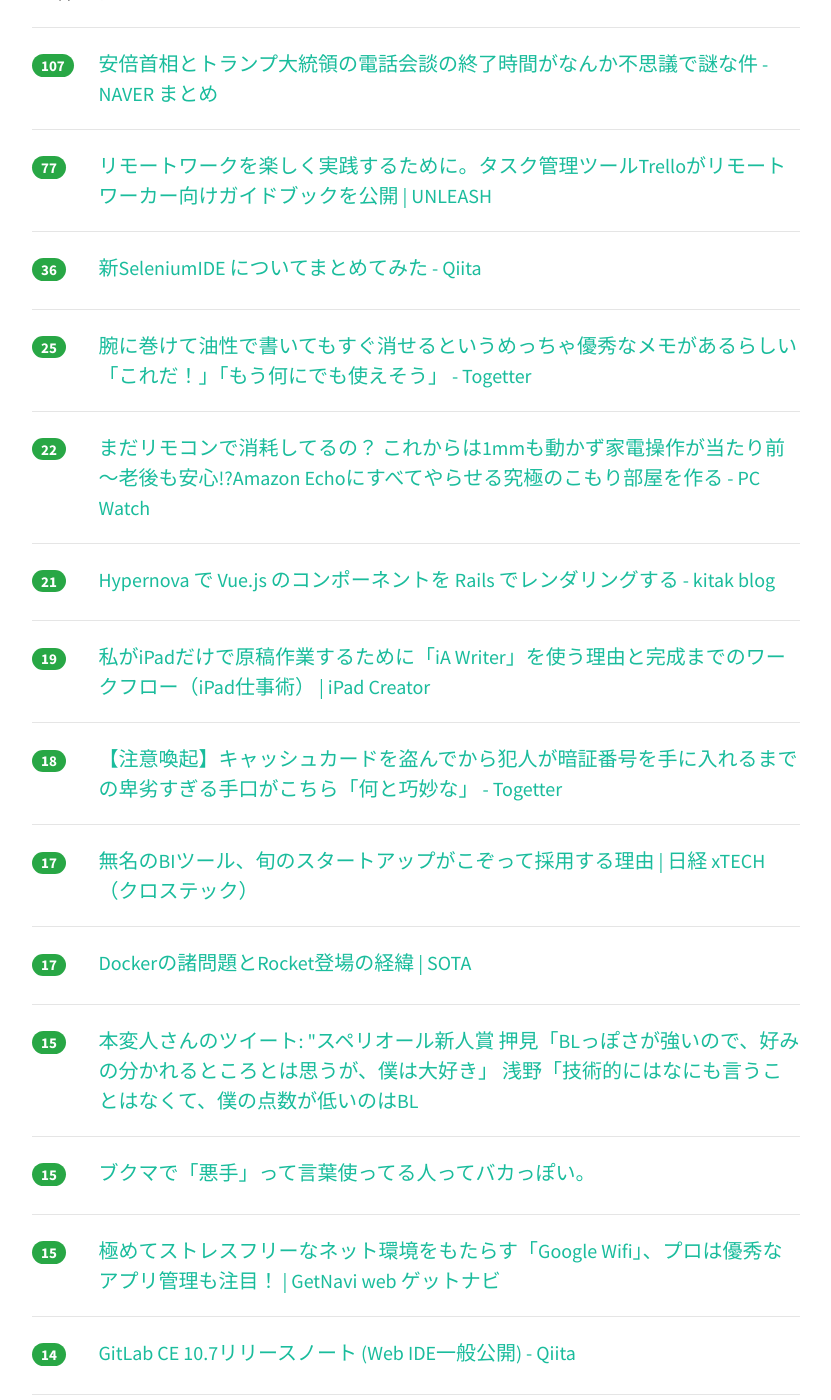
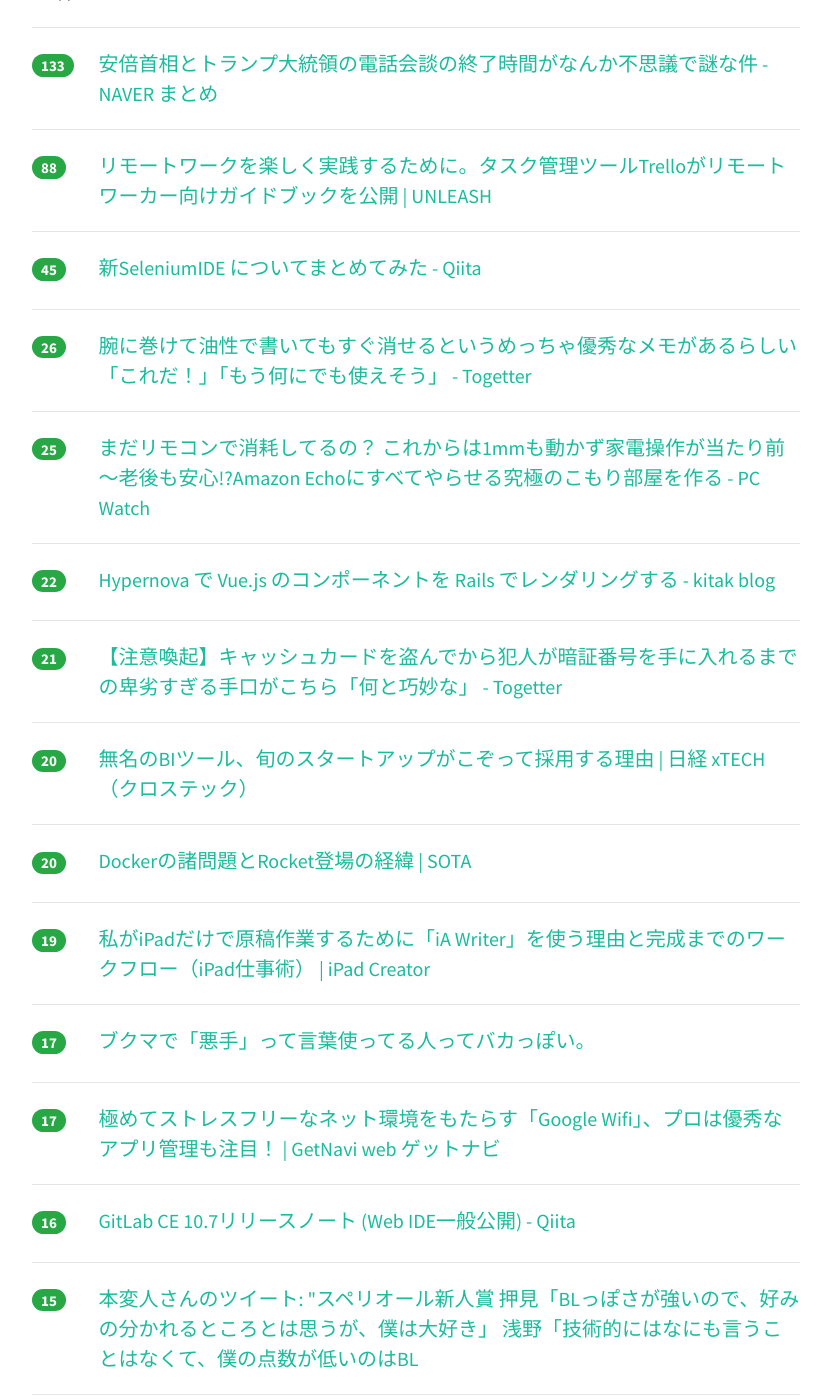
Before and after one commit to yatta47/hatena-matome-site, a Jekyll site: the page built from _posts/2018-04-29-hatena.md, in a window 1280 px wide and 1400 px high, scrolled down 346 px. Shown: the whole window, without its empty margins (224-1055 px from the left). Built offline with Jekyll 4.4.1, drawn with Linux system fonts in a browser that asks for light colours; nearby versions of some CDN libraries; part of the change alters nothing that is shown; some of the changed text lies outside the part shown.

Commit message:
Updated 2018-04-29

```diff
--- a/_posts/2018-04-29-hatena.md
+++ b/_posts/2018-04-29-hatena.md
@@ -1,39 +1,54 @@
 ---
 layout: post
 title:  "2018-04-29 はてぶIT"
-date:   2018-04-29 11:01:17
+date:   2018-04-29 12:02:04
 tags: [it-hotentry]
 ---
-23 件のデータあり
+28 件のデータあり
 
 <hr><div class="row">
-<div class="col-1"><span class="badge badge-pill badge-success h2">107</span></div>
+<div class="col-1"><span class="badge badge-pill badge-success h2">133</span></div>
 <div class="col-11"><a href='https://matome.naver.jp/odai/2152493256703171201' target='_blank'>安倍首相とトランプ大統領の電話会談の終了時間がなんか不思議で謎な件 - NAVER まとめ</a></div>
 </div>
 <hr>
 <div class="row">
-<div class="col-1"><span class="badge badge-pill badge-success h2">77</span></div>
+<div class="col-1"><span class="badge badge-pill badge-success h2">88</span></div>
 <div class="col-11"><a href='https://unleash.tokyo/2018/02/09/remote-work-guide-trello/' target='_blank'>リモートワークを楽しく実践するために。タスク管理ツールTrelloがリモートワーカー向けガイドブックを公開 | UNLEASH</a></div>
 </div>
 <hr>
 <div class="row">
-<div class="col-1"><span class="badge badge-pill badge-success h2">36</span></div>
+<div class="col-1"><span class="badge badge-pill badge-success h2">45</span></div>
 <div class="col-11"><a href='https://qiita.com/gluelan2013/items/0513c5331b6a67086308' target='_blank'>新SeleniumIDE についてまとめてみた - Qiita</a></div>
 </div>
 <hr>
 <div class="row">
-<div class="col-1"><span class="badge badge-pill badge-success h2">25</span></div>
+<div class="col-1"><span class="badge badge-pill badge-success h2">26</span></div>
 <div class="col-11"><a href='https://togetter.com/li/1222374' target='_blank'>腕に巻けて油性で書いてもすぐ消せるというめっちゃ優秀なメモがあるらしい「これだ！」「もう何にでも使えそう」 - Togetter</a></div>
 </div>
 <hr>
 <div class="row">
-<div class="col-1"><span class="badge badge-pill badge-success h2">22</span></div>
+<div class="col-1"><span class="badge badge-pill badge-success h2">25</span></div>
 <div class="col-11"><a href='https://pc.watch.impress.co.jp/docs/news/1119546.html' target='_blank'>まだリモコンで消耗してるの？ これからは1mmも動かず家電操作が当たり前 ～老後も安心!?Amazon Echoにすべてやらせる究極のこもり部屋を作る - PC Watch</a></div>
 </div>
 <hr>
 <div class="row">
+<div class="col-1"><span class="badge badge-pill badge-success h2">22</span></div>
+<div class="col-11"><a href='http://kitak.hatenablog.jp/entry/2018/04/28/162427' target='_blank'>Hypernova で Vue.js のコンポーネントを Rails でレンダリングする - kitak blog</a></div>
+</div>
+<hr>
+<div class="row">
 <div class="col-1"><span class="badge badge-pill badge-success h2">21</span></div>
-<div class="col-11"><a href='http://kitak.hatenablog.jp/entry/2018/04/28/162427' target='_blank'>Hypernova で Vue.js のコンポーネントを Rails でレンダリングする - kitak blog</a></div>
+<div class="col-11"><a href='https://togetter.com/li/1222310' target='_blank'>【注意喚起】キャッシュカードを盗んでから犯人が暗証番号を手に入れるまでの卑劣すぎる手口がこちら「何と巧妙な」 - Togetter</a></div>
+</div>
+<hr>
+<div class="row">
+<div class="col-1"><span class="badge badge-pill badge-success h2">20</span></div>
+<div class="col-11"><a href='http://tech.nikkeibp.co.jp/it/atcl/column/15/061500148/092000129/' target='_blank'>無名のBIツール、旬のスタートアップがこぞって採用する理由 | 日経 xTECH（クロステック）</a></div>
+</div>
+<hr>
+<div class="row">
+<div class="col-1"><span class="badge badge-pill badge-success h2">20</span></div>
+<div class="col-11"><a href='https://deeeet.com/writing/2015/02/17/docker-bad-points/' target='_blank'>Dockerの諸問題とRocket登場の経緯 | SOTA</a></div>
 </div>
 <hr>
 <div class="row">
@@ -42,38 +57,23 @@ tags: [it-hotentry]
 </div>
 <hr>
 <div class="row">
-<div class="col-1"><span class="badge badge-pill badge-success h2">18</span></div>
-<div class="col-11"><a href='https://togetter.com/li/1222310' target='_blank'>【注意喚起】キャッシュカードを盗んでから犯人が暗証番号を手に入れるまでの卑劣すぎる手口がこちら「何と巧妙な」 - Togetter</a></div>
+<div class="col-1"><span class="badge badge-pill badge-success h2">17</span></div>
+<div class="col-11"><a href='https://anond.hatelabo.jp/20180428194041' target='_blank'>ブクマで「悪手」って言葉使ってる人ってバカっぽい。</a></div>
 </div>
 <hr>
 <div class="row">
 <div class="col-1"><span class="badge badge-pill badge-success h2">17</span></div>
-<div class="col-11"><a href='http://tech.nikkeibp.co.jp/it/atcl/column/15/061500148/092000129/' target='_blank'>無名のBIツール、旬のスタートアップがこぞって採用する理由 | 日経 xTECH（クロステック）</a></div>
+<div class="col-11"><a href='https://getnavi.jp/digital/253992/' target='_blank'>極めてストレスフリーなネット環境をもたらす「Google Wifi」、プロは優秀なアプリ管理も注目！ | GetNavi web ゲットナビ</a></div>
 </div>
 <hr>
 <div class="row">
-<div class="col-1"><span class="badge badge-pill badge-success h2">17</span></div>
-<div class="col-11"><a href='https://deeeet.com/writing/2015/02/17/docker-bad-points/' target='_blank'>Dockerの諸問題とRocket登場の経緯 | SOTA</a></div>
+<div class="col-1"><span class="badge badge-pill badge-success h2">16</span></div>
+<div class="col-11"><a href='https://qiita.com/tnir/items/66501667f12cf29f3ba8' target='_blank'>GitLab CE 10.7リリースノート (Web IDE一般公開) - Qiita</a></div>
 </div>
 <hr>
 <div class="row">
 <div class="col-1"><span class="badge badge-pill badge-success h2">15</span></div>
 <div class="col-11"><a href='http://twitter.com/real_keibi_in/status/986752130357673984' target='_blank'>本変人さんのツイート: "スペリオール新人賞 押見「BLっぽさが強いので、好みの分かれるところとは思うが、僕は大好き」 浅野「技術的にはなにも言うことはなくて、僕の点数が低いのはBL</a></div>
-</div>
-<hr>
-<div class="row">
-<div class="col-1"><span class="badge badge-pill badge-success h2">15</span></div>
-<div class="col-11"><a href='https://anond.hatelabo.jp/20180428194041' target='_blank'>ブクマで「悪手」って言葉使ってる人ってバカっぽい。</a></div>
-</div>
-<hr>
-<div class="row">
-<div class="col-1"><span class="badge badge-pill badge-success h2">15</span></div>
-<div class="col-11"><a href='https://getnavi.jp/digital/253992/' target='_blank'>極めてストレスフリーなネット環境をもたらす「Google Wifi」、プロは優秀なアプリ管理も注目！ | GetNavi web ゲットナビ</a></div>
-</div>
-<hr>
-<div class="row">
-<div class="col-1"><span class="badge badge-pill badge-success h2">14</span></div>
-<div class="col-11"><a href='https://qiita.com/tnir/items/66501667f12cf29f3ba8' target='_blank'>GitLab CE 10.7リリースノート (Web IDE一般公開) - Qiita</a></div>
 </div>
 <hr>
 <div class="row">
@@ -97,18 +97,43 @@ tags: [it-hotentry]
 </div>
 <hr>
 <div class="row">
-<div class="col-1"><span class="badge badge-pill badge-success h2">10</span></div>
+<div class="col-1"><span class="badge badge-pill badge-success h2">13</span></div>
+<div class="col-11"><a href='https://qiita.com/tmtysk/items/fd6592eb859e4523cd64' target='_blank'>GitHub - tig から当該コミットがマージされた Pull Request 画面を開く - Qiita</a></div>
+</div>
+<hr>
+<div class="row">
+<div class="col-1"><span class="badge badge-pill badge-success h2">13</span></div>
+<div class="col-11"><a href='https://togetter.com/li/1222309' target='_blank'>pixiv fanboxなどクリエイター支援サービスで二次創作するのはアウトでしょ…営利だよ、海賊行為だよまとめ - Togetter</a></div>
+</div>
+<hr>
+<div class="row">
+<div class="col-1"><span class="badge badge-pill badge-success h2">11</span></div>
 <div class="col-11"><a href='https://togetter.com/li/1222230' target='_blank'>江野ネコ - Togetter</a></div>
 </div>
 <hr>
 <div class="row">
-<div class="col-1"><span class="badge badge-pill badge-success h2">9</span></div>
-<div class="col-11"><a href='https://qiita.com/tmtysk/items/fd6592eb859e4523cd64' target='_blank'>GitHub - tig から当該コミットがマージされた Pull Request 画面を開く - Qiita</a></div>
+<div class="col-1"><span class="badge badge-pill badge-success h2">8</span></div>
+<div class="col-11"><a href='https://qiita.com/yuipon/items/0961c5717e1b9258bb73' target='_blank'>ITエンジニアはかっこいい - Qiita</a></div>
+</div>
+<hr>
+<div class="row">
+<div class="col-1"><span class="badge badge-pill badge-success h2">7</span></div>
+<div class="col-11"><a href='http://the360.life/U1301.doit?id=3597' target='_blank'>【the360.life】 Appleバカが「センス良し」と唸ったオンラインショップがコチラです</a></div>
+</div>
+<hr>
+<div class="row">
+<div class="col-1"><span class="badge badge-pill badge-success h2">7</span></div>
+<div class="col-11"><a href='https://medium.com/google-cloud/96d4416af77b' target='_blank'>Continuous Profiling of Go programs – Google Cloud Platform — Community – Medium</a></div>
 </div>
 <hr>
 <div class="row">
 <div class="col-1"><span class="badge badge-pill badge-success h2">6</span></div>
-<div class="col-11"><a href='https://qiita.com/yuipon/items/0961c5717e1b9258bb73' target='_blank'>ITエンジニアはかっこいい - Qiita</a></div>
+<div class="col-11"><a href='http://jp.techcrunch.com/2018/04/28/2018-04-27-essentials-first-handset-is-coming-to-more-markets/' target='_blank'>Androidの父Andy RubinのスマートフォンEssentialに日本語ネットショップができた | TechCrunch Japan</a></div>
+</div>
+<hr>
+<div class="row">
+<div class="col-1"><span class="badge badge-pill badge-success h2">5</span></div>
+<div class="col-11"><a href='http://b.hatena.ne.jp/entry/s/www.asahi.com/articles/ASL4W51FYL4WULFA02B.html' target='_blank'>はてなブックマーク - 日報の「戦闘」、法的な「戦闘行為」でない　政府答弁書：朝日新聞デジタル</a></div>
 </div>
 <hr>
 <div class="row">
```
